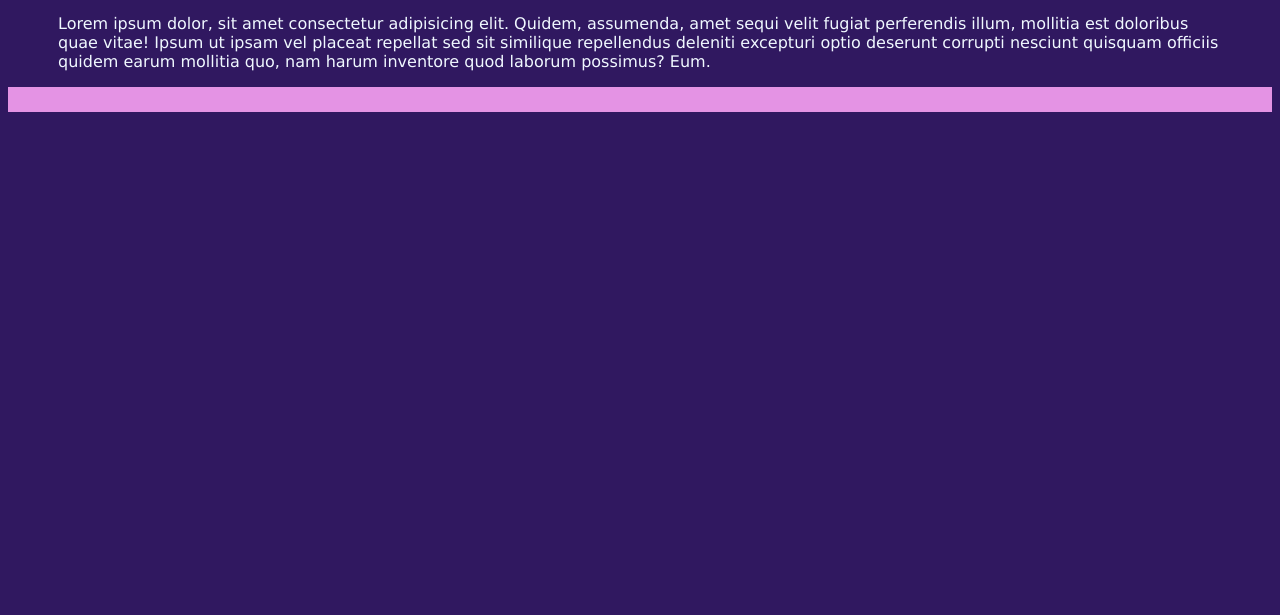
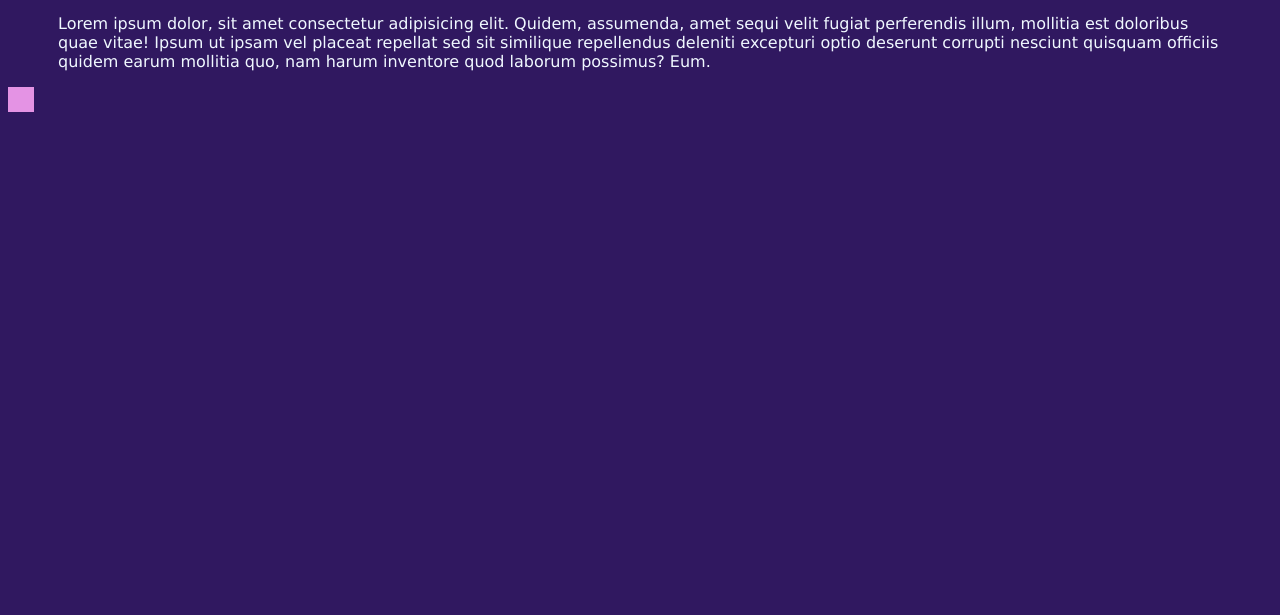
Before and after one commit to felipebuchee/BUCHE, a plain HTML site: page sobre.html in a window 1280 px wide. Shown: the part 185-800 px from the top of the page. Drawn offline with Linux system fonts and the light colour scheme.

Commit message:
Mudança no rodapé

```diff
--- a/estilos/styles.css
+++ b/estilos/styles.css
@@ -52,5 +52,5 @@ footer {
     text-align: center;
     font-size: 20px;
     padding: 1%;
-    position: sticky;
+    position: fixed;
 }
```
